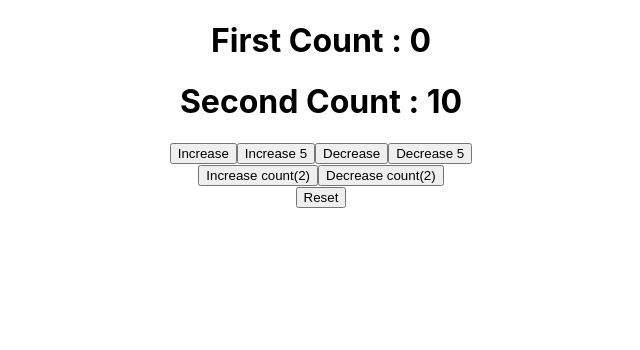
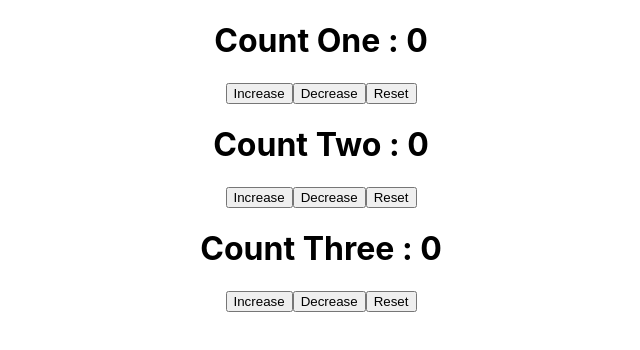
Before and after one commit to tanishk15sharma/useReduce-Hook, a React (Create React App) app: page / in a window 1280 px wide. Shown: the top 350 px of the page, without its empty margins (319-959 px from the left). Built offline with nearby package versions, Linux system fonts and the light colour scheme.

Commit message:
multiply-counter

```diff
--- a/src/App.js
+++ b/src/App.js
@@ -1,13 +1,15 @@
 import "./App.css";
 import CounterOne from "./components/Counter";
 import CounterObj from "./components/CounterObj";
+import MultiplyRender from "./components/CounterThree";
 
 function App() {
   return (
     <div className="App">
       {
         // <CounterOne />
-        <CounterObj />
+        <MultiplyRender />
+        // <CounterObj />
       }
     </div>
   );
--- /dev/null
+++ b/src/components/CounterThree.js
@@ -0,0 +1,42 @@
+import React, { useReducer } from "react";
+
+const initialValue = 0;
+const reducer = (state, action) => {
+  switch (action) {
+    case "increment":
+      return state + 1;
+    case "decrement":
+      return state - 1;
+    case "reset":
+      return initialValue;
+    default:
+      return state;
+  }
+};
+
+function MultiplyRender() {
+  const [count, dispatch] = useReducer(reducer, initialValue);
+  const [countTwo, dispatchTwo] = useReducer(reducer, initialValue); //by using multiply useReduce we can make a new method like count two which will run  indepenendly
+  const [countThree, dispatchThree] = useReducer(reducer, initialValue);
+
+  return (
+    <div>
+      <h1>Count One : {count} </h1>
+      <button onClick={() => dispatch("increment")}>Increase</button>
+      <button onClick={() => dispatch("decrement")}>Decrease</button>
+      <button onClick={() => dispatch("reset")}>Reset</button>
+
+      <h1>Count Two : {countTwo} </h1>
+      <button onClick={() => dispatchTwo("increment")}>Increase</button>
+      <button onClick={() => dispatchTwo("decrement")}>Decrease</button>
+      <button onClick={() => dispatchTwo("reset")}>Reset</button>
+
+      <h1>Count Three : {countThree} </h1>
+      <button onClick={() => dispatchThree("increment")}>Increase</button>
+      <button onClick={() => dispatchThree("decrement")}>Decrease</button>
+      <button onClick={() => dispatchThree("reset")}>Reset</button>
+    </div>
+  );
+}
+
+export default MultiplyRender;
```
